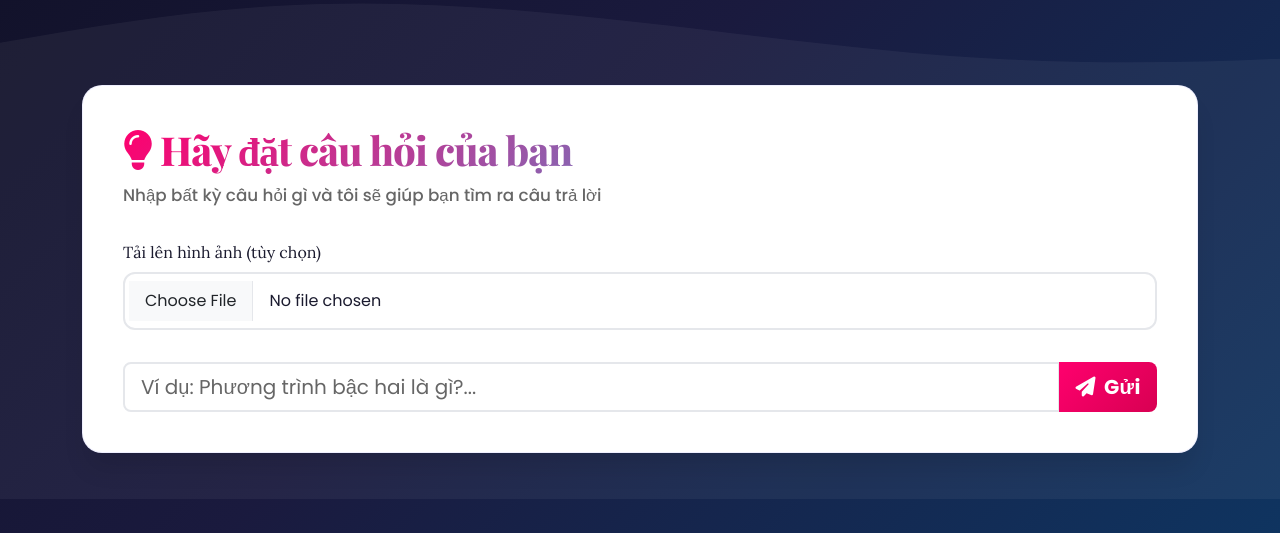
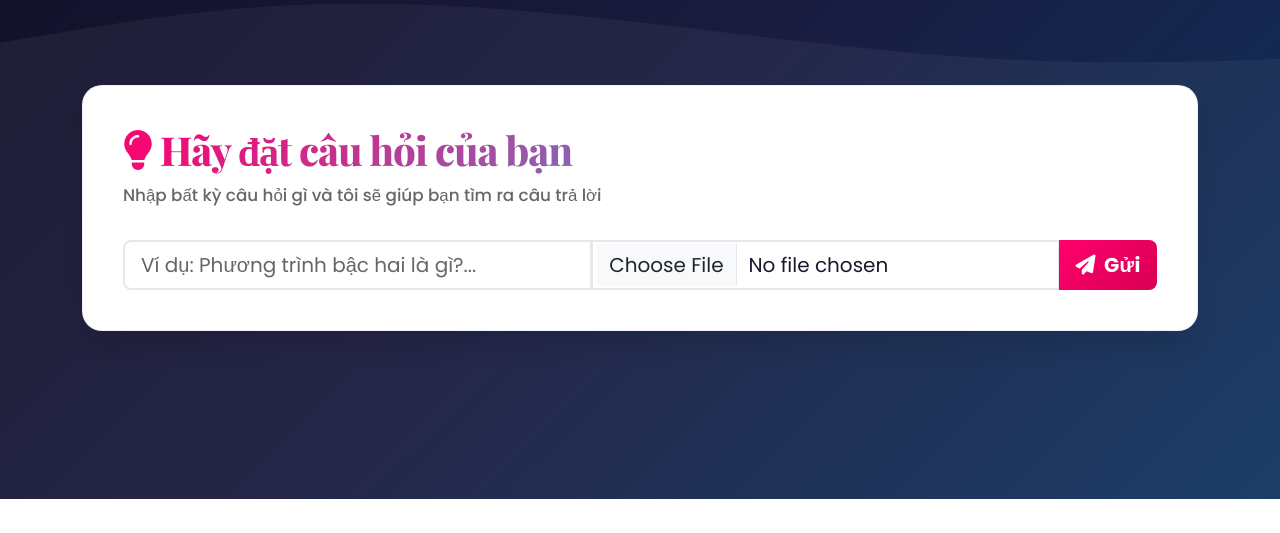
Before and after one commit to QngDuc/GiaSuAI, a Flask app: page / in a window 1280 px wide. Shown: the part 301-834 px from the top of the page. After the commit the page ends 800 px from the top, so only its background shows below. Run offline with Flask 3, Linux system fonts and the light colour scheme.

Commit message:
fix upload image

```diff
--- a/app.py
+++ b/app.py
@@ -32,7 +32,7 @@ def ask():
     #Lấy dữ liệu từ form câu hỏi của người dùng thông qua request.form và lưu vào biến user_input
     user_input = request.form["user_input"]
     # Khởi tạo một danh sách để chứa các phần nội dung sẽ gửi đến mô hình Gemini
-    contents = [f"Bạn là một gia sư tận tâm hãy trả lời câu hỏi sau: {user_input}"]
+    contents = [f"Bạn là một gia sư tận tâm hãy trả lời câu hỏi sau: {user_input}",image_parts]
     #Lấy tệp hình ảnh từ form nếu có và lưu vào biến
     file = request.files.get('file')
     # Kiểm tra xem có file hình ảnh nào được tải lên không
@@ -45,7 +45,7 @@ def ask():
                     "data": img_data  # Dữ liệu hình ảnh đã đọc
                 }
             ]
-            response = model.generate_content(contents, image_parts=image_parts)  # Gửi cả câu hỏi và hình ảnh đến mô hình Gemini để tạo nội dung
+            response = model.generate_content(contents + image_parts)  # Gửi cả câu hỏi và hình ảnh đến mô hình Gemini để tạo nội dung
 
         else:
             response = model.generate_content(contents)  # Nếu không có hình ảnh, chỉ gửi câu hỏi đến mô hình Gemini để tạo nội dung
@@ -54,8 +54,6 @@ def ask():
     except Exception as e:
         print(f"Error processing request: {e}")
         return "Đã xảy ra lỗi khi xử lý yêu cầu của bạn. Vui lòng thử lại sau."  # Trả về thông báo lỗi cho người dùng nếu có lỗi xảy ra
-
-
 
     #Gán biến response bằng cách gọi generate_content của mô hình GenerativeModel với câu hỏi của người dùng được truyền vào. Câu hỏi được định dạng để yêu cầu gia sư AI trả lời một cách tận tâm.
     response = model.generate_content(contents)
--- a/templates/index.html
+++ b/templates/index.html
@@ -59,10 +59,6 @@
                         <p class="form-description">Nhập bất kỳ câu hỏi gì và tôi sẽ giúp bạn tìm ra câu trả lời</p>
 
                         <form id="questionForm" class="question-form" enctype="multipart/form-data">
-                            <div class="mb-3">
-                                <label for="imageUpload" class="form-label">Tải lên hình ảnh (tùy chọn)</label>
-                                <input class="form-control form-control-lg" type="file" id="imageUpload" name="image_file" accept="image/*">
-                            </div>
                             <div class="input-group input-group-lg input-group-custom">
                                 <input
                                     type="text"
@@ -72,6 +68,12 @@
                                     placeholder="Ví dụ: Phương trình bậc hai là gì?..."
                                     required
                                 >
+                                <input
+                                    type="file"
+                                    name="file"
+                                    id="fileInput"
+                                    class="form-control file-input"
+                                    accept=".pdf,.doc,.docx,.txt,.image/*">
                                 <button class="btn btn-primary btn-custom" type="submit">
                                     <i class="fas fa-paper-plane"></i> Gửi
                                 </button>
```
